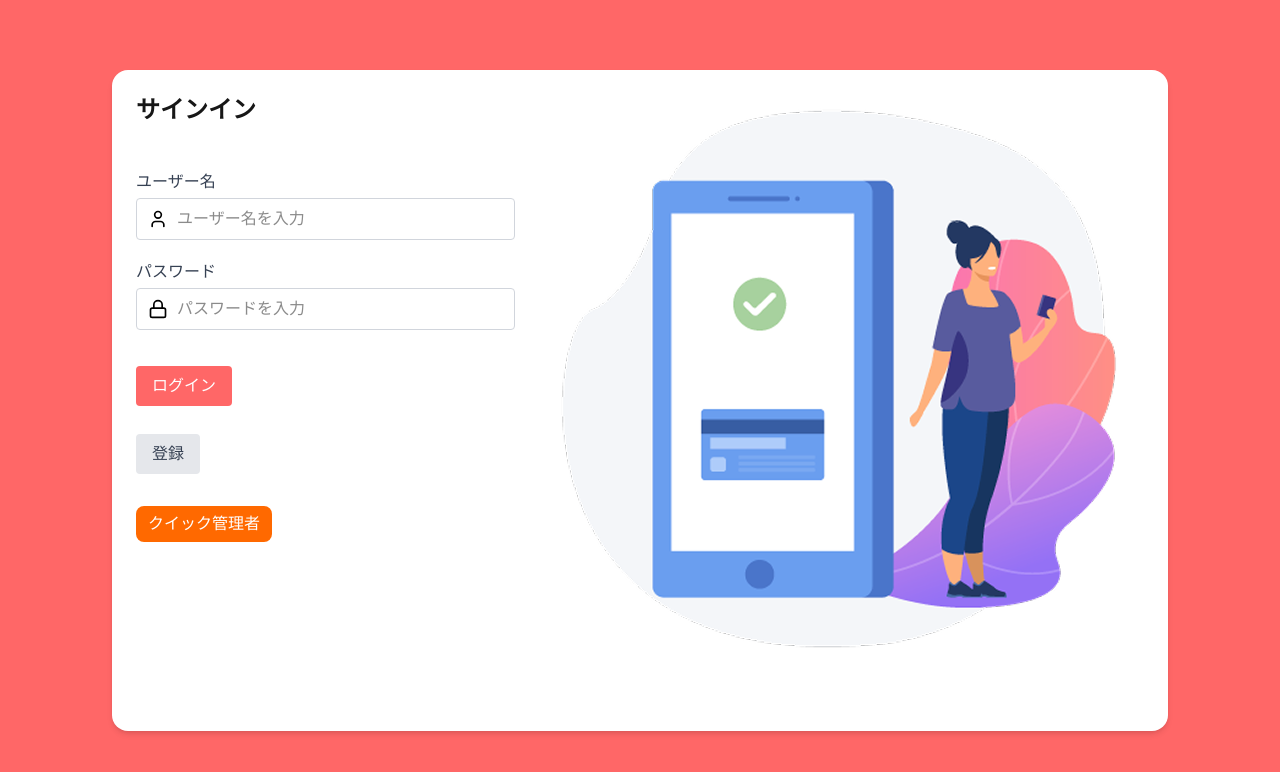
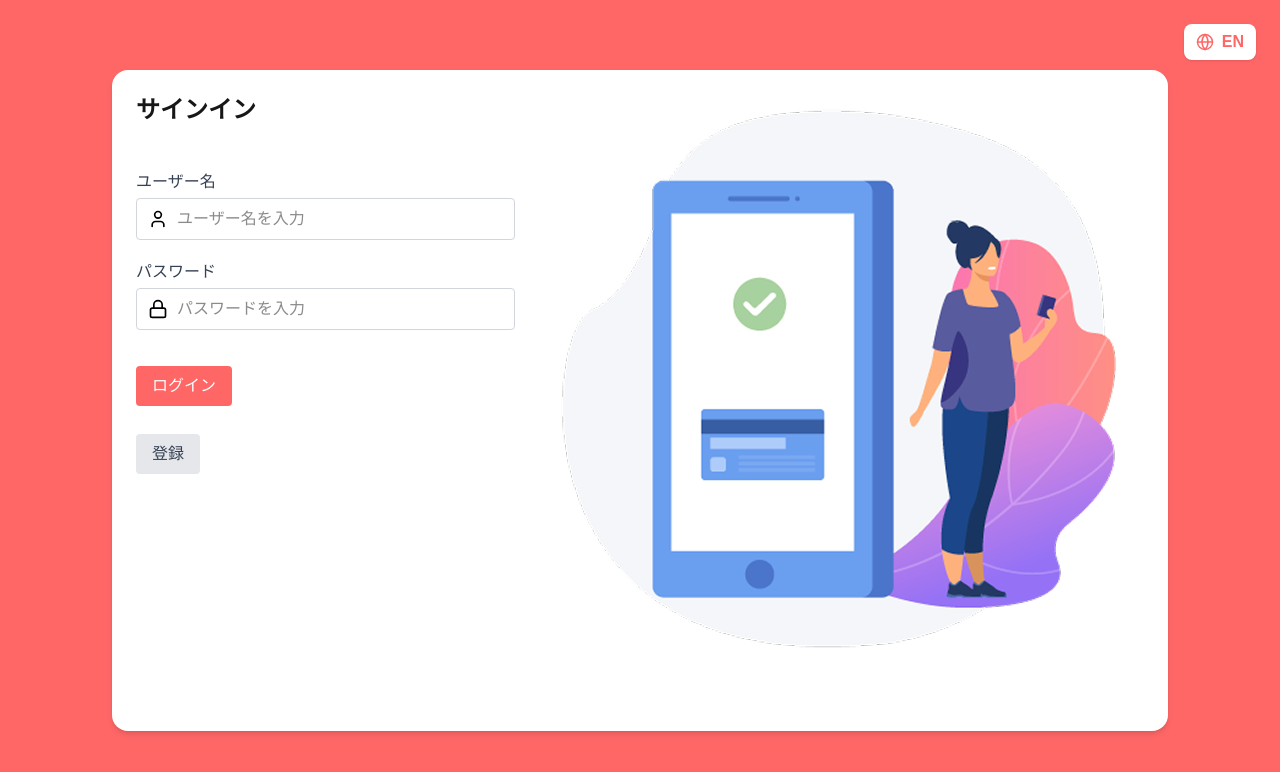
Before and after one commit to bilguun10080219/To-Do, a Next.js app in the folder frontend/: page /login in a window 1280 px wide. Shown: the top 772 px of the page. Built offline with nearby package versions, Linux system fonts and the light colour scheme.

Commit message:
login page change lang bttn

```diff
--- a/frontend/app/login/page.tsx
+++ b/frontend/app/login/page.tsx
@@ -6,7 +6,7 @@ import Form from "../components/form/Form";
 import Button from "../components/core/Button";
 import Input from "../components/core/Input";
 import FormItem from "../components/form/FormItem";
-import { User, Lock } from "lucide-react";
+import { User, Lock, Globe } from "lucide-react";
 import { useTranslation } from "react-i18next";
 import "@/app/i18n";
 
@@ -17,7 +17,8 @@ export default function LoginPage() {
   const [username, setUsername] = useState("");
   const [password, setPassword] = useState("");
   const [loading, setLoading] = useState(false);
-  const { t } = useTranslation();
+  const { t, i18n } = useTranslation();
+
 
   const handleSubmit = async (e: React.FormEvent) => {
     e.preventDefault();
@@ -55,9 +56,21 @@ export default function LoginPage() {
       setLoading(false);
     }
   };
+  const toggleLanguage = () => {
+    const newLang = i18n.language === "en" ? "jp" : "en";
+    i18n.changeLanguage(newLang);
+    localStorage.setItem("language", newLang);
+  };
 
   return (
     <div className="flex px-28 items-center justify-center min-h-screen bg-[#FF6767]">
+      <button
+        onClick={toggleLanguage}
+        className="absolute top-6 right-6 flex items-center gap-2 bg-white text-[#FF6767] px-3 py-1.5 rounded-lg font-semibold shadow hover:bg-gray-100 transition"
+      >
+        <Globe size={18} />
+        {i18n.language === "en" ? "JP" : "EN"}
+      </button>
       <Form
         onSubmit={handleSubmit}
         className="w-full bg-white p-6 rounded-2xl shadow-md"
@@ -110,25 +123,6 @@ export default function LoginPage() {
               {t("Register")}
             </Button>
 
-            {/* Demo login shortcuts */}
-            <div className="flex gap-2 mt-3">
-              <button
-                type="button"
-                onClick={() => {
-                  localStorage.setItem(
-                    "user",
-                    JSON.stringify({
-                      username: "admin@example.com",
-                      role: "admin",
-                    })
-                  );
-                  router.push("/");
-                }}
-                className="px-3 py-1.5 rounded-lg bg-orange-500 text-white hover:bg-orange-600 transition"
-              >
-                {t("Quick Admin")}
-              </button>
-            </div>
           </div>
 
           <img
```
